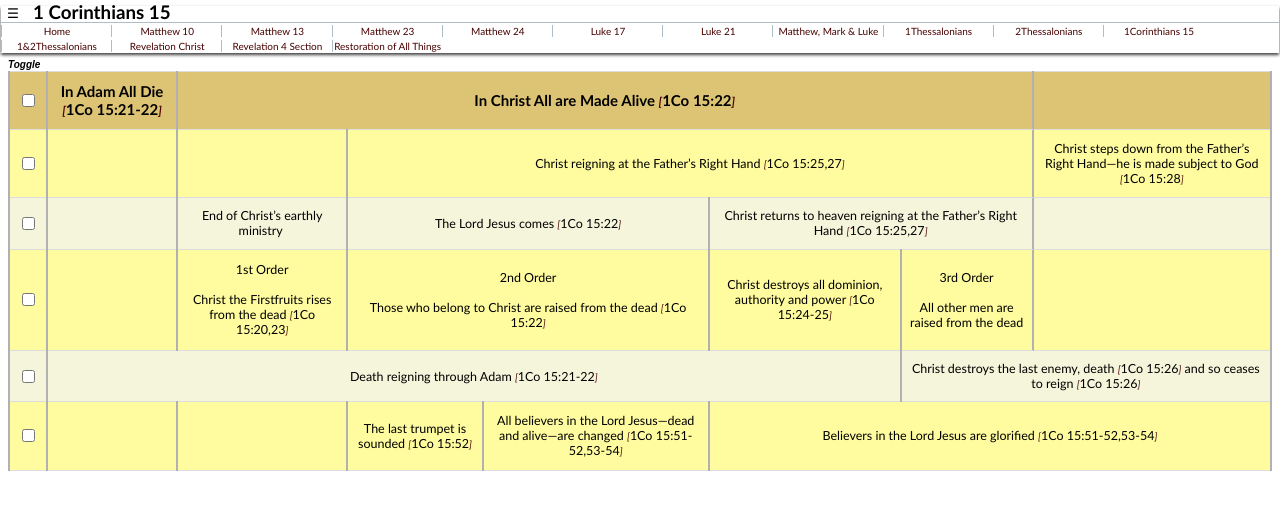
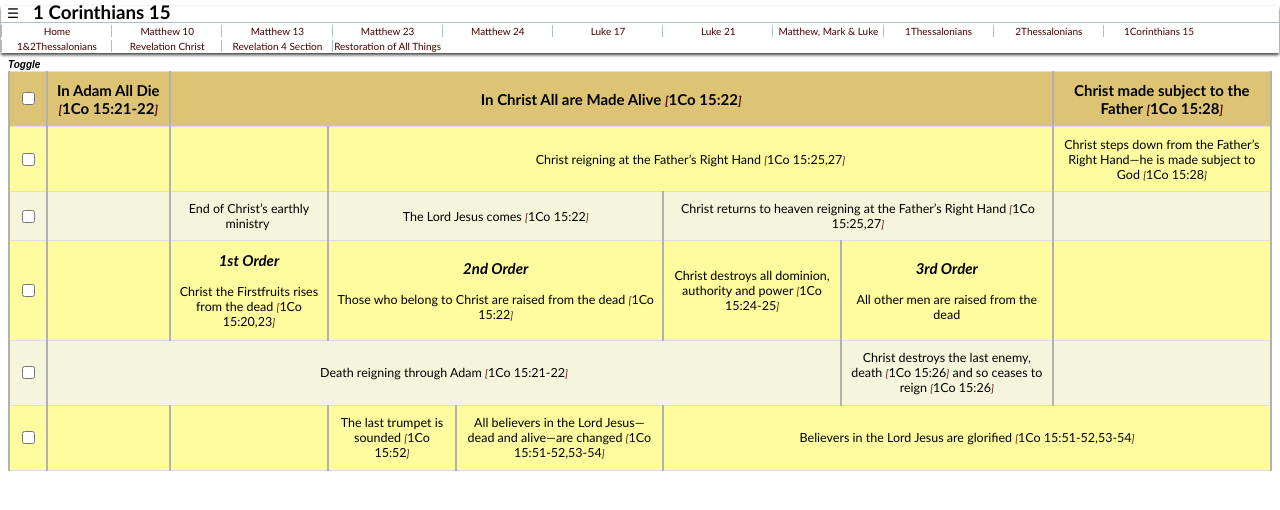
Before and after one commit to SamuelAwojuola/Prophecy, a plain HTML site: page 1Corinthians.html in a window 1280 px wide. Drawn offline with Linux system fonts and the light colour scheme.

Commit message:
Update 1Corinthians.html

```diff
--- a/1Corinthians.html
+++ b/1Corinthians.html
@@ -25,14 +25,14 @@
                     <th>
                         <input type="checkbox" id="checkall"></th>
                     <th>In Adam All Die [1Co 15:21-22]</th>
-                    <th colspan="6">In Christ All are Made Alive [1Co 15:22]</th>
-                    <th>&nbsp;</th>
+                    <th colspan="5">In Christ All are Made Alive [1Co 15:22]</th>
+                    <th>Christ made subject to the Father [1Co 15:28]</th>
                 </tr>
                 <tr>
                     <td><input type="checkbox" class="checkbox"></td>
                     <td>&nbsp;</td>
                     <td>&nbsp;</td>
-                    <td colspan="5">Christ reigning at the Father’s Right Hand [1Co 15:25,27]</td>
+                    <td colspan="4">Christ reigning at the Father’s Right Hand [1Co 15:25,27]</td>
                     <td>Christ steps down from the Father’s Right Hand—he is made subject to God [1Co 15:28]</td>
                 </tr>
                 <tr>
@@ -40,23 +40,18 @@
                     <td>&nbsp;</td>
                     <td>End of Christ’s earthly ministry<span>&nbsp;</span></td>
                     <td colspan="2">The Lord Jesus comes [1Co 15:22]</td>
-                    <td colspan="3">Christ returns to heaven reigning at the Father’s Right Hand [1Co 15:25,27]</td>
+                    <td colspan="2">Christ returns to heaven reigning at the Father’s Right Hand [1Co 15:25,27]</td>
                     <td>&nbsp;</td>
                 </tr>
                 <tr>
                     <td><input type="checkbox" class="checkbox"></td>
                     <td>&nbsp;</td>
-                    <td>1st Order<br>
-                        <font><br></font>
-                        <font>Christ the Firstfruits rises from the dead [1Co 15:20,23]</font>
-                    </td>
+                    <td><span class="bold">1st Order</span><br><br>Christ the Firstfruits rises from the dead [1Co 15:20,23]</td>
                     <td colspan="2">
-                        <font>2nd Order</font>
-                        <font><br></font>
-                        <font><br>Those who belong to Christ are raised from the dead [1Co 15:22]</font>
+                        <span class="bold">2nd Order</span><br><br>Those who belong to Christ are raised from the dead [1Co 15:22]
                     </td>
                     <td>Christ destroys all dominion, authority and power [1Co 15:24-25]</td>
-                    <td colspan="2">3rd Order<br><br>
+                    <td><span class="bold">3rd Order</span><br><br>
                         <font>All other men are raised from the dead</font>
                     </td>
                     <td>&nbsp;</td>
@@ -64,7 +59,8 @@
                 <tr>
                     <td><input type="checkbox" class="checkbox"></td>
                     <td colspan="5">Death reigning through Adam [1Co 15:21-22]</td>
-                    <td colspan="3">Christ destroys the last enemy, death [1Co 15:26] and so ceases to reign [1Co 15:26]</td>
+                    <td>Christ destroys the last enemy, death [1Co 15:26] and so ceases to reign [1Co 15:26]</td>
+                    <td>&nbsp;</td>
                 </tr>
                 <tr>
                     <td><input type="checkbox" class="checkbox"></td>
@@ -78,4 +74,5 @@
         </table>
     </div>
 </body>
-<script src="jscript/script.js"></script></html>
+<script src="jscript/script.js"></script>
+</html>
```
